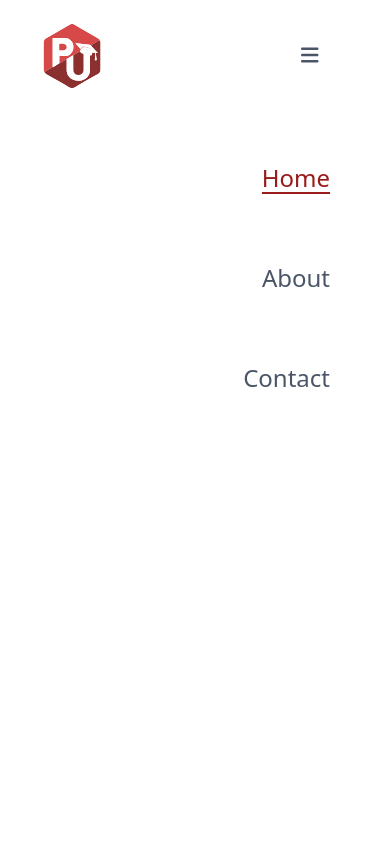
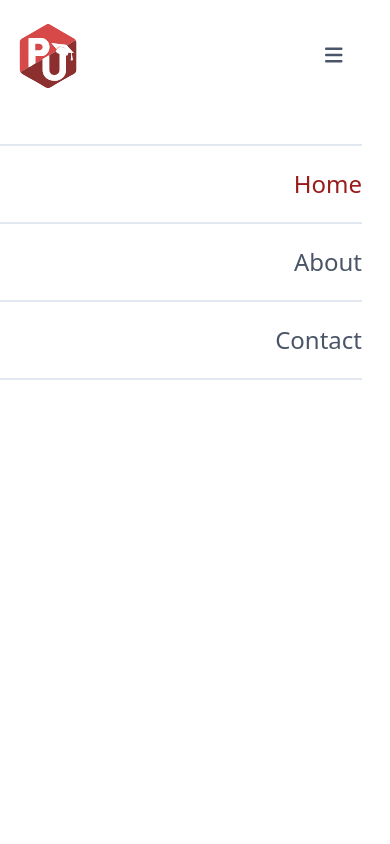
Before and after one commit to davud600/programmers-uni-site-client, a Next.js app: page / in a window 390 px wide. Both pictures are taken after a click on the button 310 px from the left and 52 px from the top of the page. Shown: the top 844 px of the page. Built offline with nearby package versions, Linux system fonts and the light colour scheme.

Commit message:
fix: mobile navbar improvements

```diff
--- a/src/styles/global.css
+++ b/src/styles/global.css
@@ -40,7 +40,13 @@ h6 {
 }
 
 .link-underline-black {
-  background-image: linear-gradient(transparent, transparent), linear-gradient(#991b1b, #991b1b);
+  background-image: linear-gradient(transparent, transparent), linear-gradient(#fff, #fff);
+}
+
+@media (min-width: 768px) {
+  .link-underline-black {
+    background-image: linear-gradient(transparent, transparent), linear-gradient(#991b1b, #991b1b);
+  }
 }
 
 .link-underline:hover {
--- a/src/templates/Main.tsx
+++ b/src/templates/Main.tsx
@@ -22,7 +22,8 @@ const Main = (props: IMainProps) => {
   function handleMenuButtonClick() {
     setNavbarOpen((prev) => !prev);
     menu.current.classList.toggle('hidden');
-    menu.current.classList.toggle('mt-24');
+    menu.current.classList.toggle('mt-20');
+    // menu.current.classList.toggle('translate-x-96');
   }
 
   return (
@@ -30,7 +31,7 @@ const Main = (props: IMainProps) => {
       {props.meta}
 
       <div className="mx-auto">
-        <nav className="m-0 flex justify-between px-10 py-6 sm:px-16 sm:py-8 md:px-20 md:py-12">
+        <nav className="m-0 flex justify-between px-4 py-6 sm:p-8 md:px-20 md:py-12">
           <div className="flex">
             <Image
               className="mb-auto w-16 cursor-pointer object-contain md:w-24"
@@ -60,9 +61,10 @@ const Main = (props: IMainProps) => {
             </div>
             <div
               ref={menu}
-              className="hidden h-screen w-full flex-col text-end md:flex md:h-auto"
+              className="hidden h-screen w-full flex-col text-end transition-all md:flex md:h-auto"
             >
-              <ul className="mt-12 mr-5 flex flex-col flex-wrap gap-16 text-2xl font-medium md:mt-0 md:flex-row md:justify-end md:gap-10 md:text-xl lg:gap-20">
+              <ul className="mt-12 mr-3 flex flex-col gap-5 text-2xl font-medium md:mt-0 md:flex-row md:justify-end md:gap-10 md:text-xl lg:gap-20">
+                <hr className="-ml-96 border border-gray-300 md:hidden" />
                 <li>
                   <Link href="/" className="border-none">
                     <span
@@ -74,6 +76,7 @@ const Main = (props: IMainProps) => {
                     </span>
                   </Link>
                 </li>
+                <hr className="-ml-96 border border-gray-300 md:hidden" />
                 <li>
                   <Link
                     href="/about/"
@@ -88,6 +91,7 @@ const Main = (props: IMainProps) => {
                     </span>
                   </Link>
                 </li>
+                <hr className="-ml-96 border border-gray-300 md:hidden" />
                 <li>
                   <Link
                     href="/contact/"
@@ -102,6 +106,7 @@ const Main = (props: IMainProps) => {
                     </span>
                   </Link>
                 </li>
+                <hr className="-ml-96 border border-gray-300 md:hidden" />
               </ul>
             </div>
           </div>
@@ -170,7 +175,7 @@ const Main = (props: IMainProps) => {
             <span className="mx-8 text-sm text-gray-200 opacity-60 sm:text-center md:mx-0">
               © Copyright {new Date().getFullYear()} {AppConfig.title}.{' '}
             </span>
-            <div className="flex">
+            <div className="mt-4 flex md:m-0">
               <a href="#" className="footer-sm-link">
                 <FontAwesomeIcon
                   icon={faInstagram}
```
